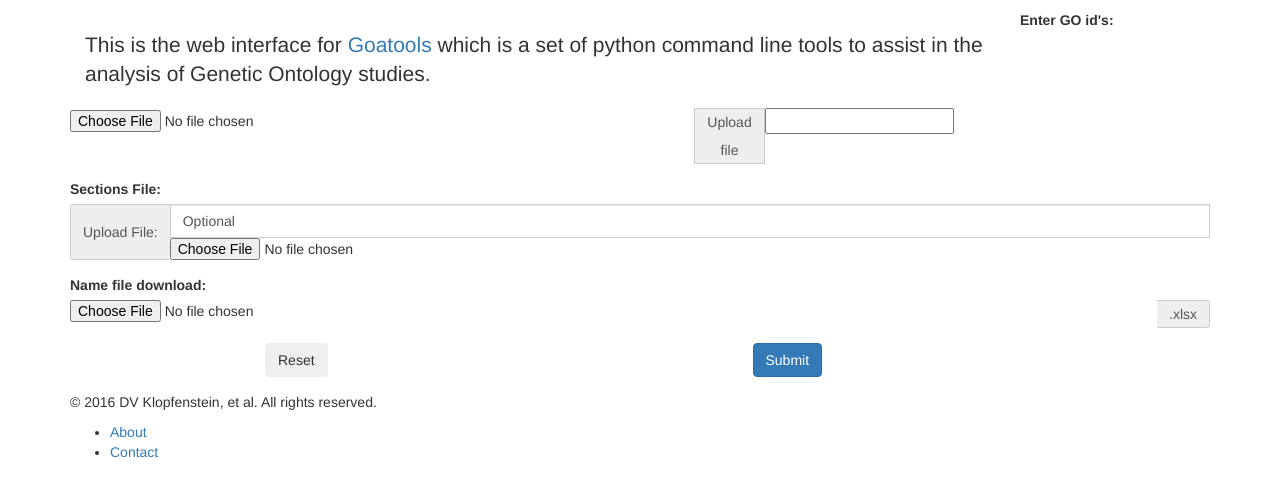
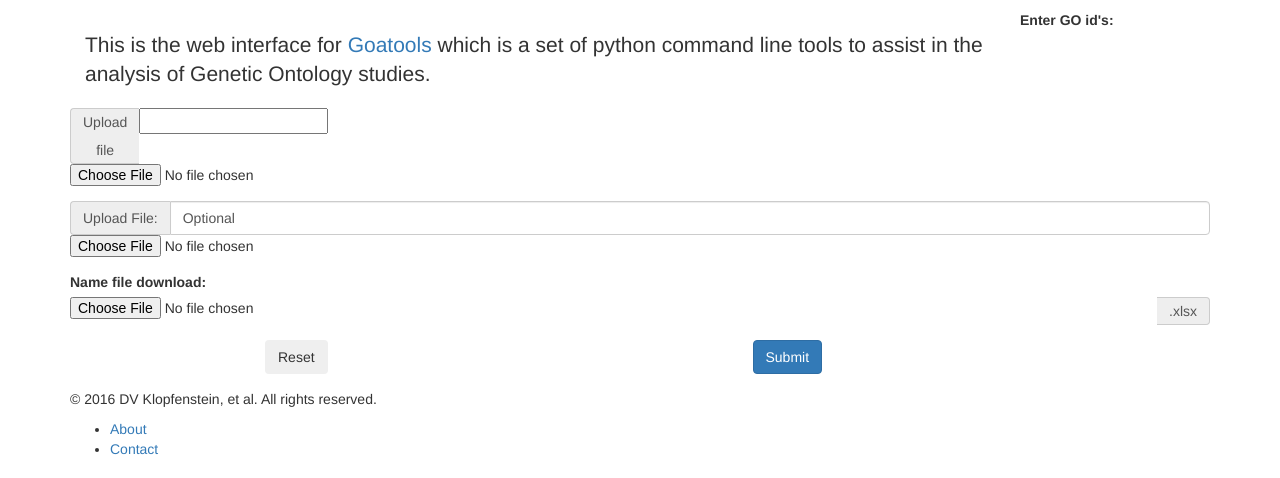
Before and after one commit to mrkjesus2/GOATOOLS-Web-Interface, a Django app: template goatoolsgui/templates/goatoolsgui/base_form.html in a window 1280 px wide. Shown: the part 60-538 px from the top of the page. Run offline with Django 3.2, Linux system fonts and the light colour scheme; the template is opened without the code that fills it, so the values that code supplies are empty, except form fields; tables that the repository leaves empty hold one stand-in row (values such as "Sample post"); form fields are guessed from the names that the template uses; some libraries are stand-ins or nearby versions.

Commit message:
Fix form display
Hidden elements as the first or last child of 'input-group'
were causing border-radious of 0

```diff
--- a/goatoolsgui/forms.py
+++ b/goatoolsgui/forms.py
@@ -8,7 +8,8 @@ class GoIdsForm(forms.Form):
     widget=forms.ClearableFileInput(
       attrs={
         'class': 'input-file',
-        'onchange': 'readFile(this.files)'
+        'onchange': 'readFile(this.files)',
+        'style': 'width: 0.1px; height: 0.1px; opacity: 0; overflow: hidden; position: absolute; z-index: -1;'
       }
     )
   )
--- a/goatoolsgui/templates/goatoolsgui/base_form.html
+++ b/goatoolsgui/templates/goatoolsgui/base_form.html
@@ -18,26 +18,26 @@
       Enter GO id's:
     </label>
     <div class="input-group">
-      {{ form.gos_file }}
       <label for="{{ form.gos_file.id_for_label }}" class="input-group-addon btn btn-info">
         Upload<br><br>file
       </label>
       {{ form.goids }}
     </div>
+      <!-- Hidden by '.input-file' in forms.py -->
+      {{ form.gos_file }}
   </div>
 
   <!-- Section File Input -->
   <div class="form-group">
-    <label for="">Sections File:</label>
+    <!-- <label for="">Sections File:</label> -->
     <div class="input-group">
       <label for="{{ form.sections_file.id_for_label }}" class="input-group-addon btn btn-info">
         Upload File:
       </label>
-      <span class="form-control">
-        <span id="sections-file-name">Optional</span>
-      </span>
-      {{ form.sections_file }}
+      <span id="sections-file-name" class="form-control">Optional</span>
     </div>
+    <!-- Hidden by '.input-file' in forms.py -->
+    {{ form.sections_file }}
   </div>
 
   <!-- Name File Download -->
```
Also changed, not shown: 1 other file.
